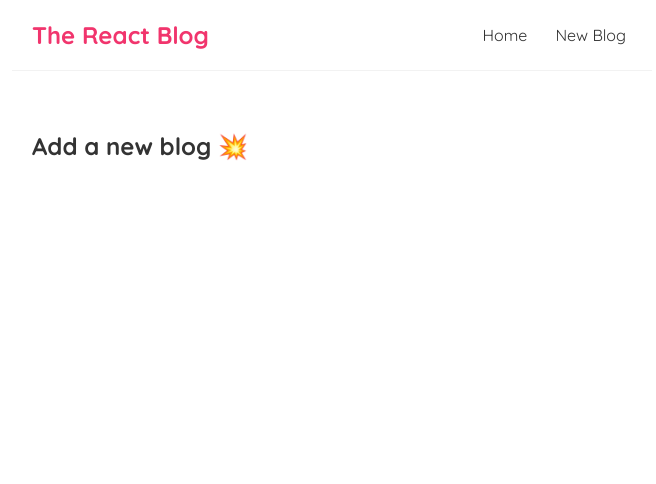
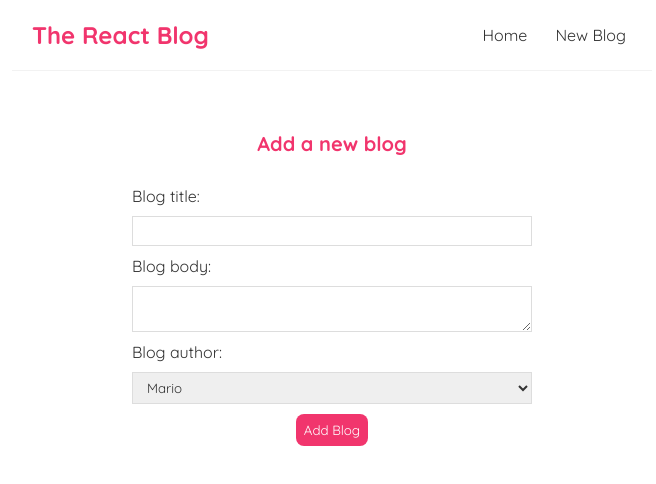
Before and after one commit to tomiev/react-blog, a React (Create React App) app: page /create in a window 1280 px wide. Shown: the top 484 px of the page, without its empty margins (308-964 px from the left). Built offline with nearby package versions, Linux system fonts and the light colour scheme.

Commit message:
Blog details formatting and create blog page

```diff
--- a/src/BlogDetails.js
+++ b/src/BlogDetails.js
@@ -1,11 +1,21 @@
 import { useParams } from "react-router-dom/cjs/react-router-dom.min";
+import useFetch from "./useFetch";
 
 const BlogDetails = () => {
   const { id } = useParams();
+  const { data: blog, error, isPending } = useFetch('http://localhost:8000/blogs/' + id)
 
   return (
     <div className="blog-details">
-      <h2>Blog Details - { id }</h2>
+      { isPending && <div>Loading...</div> }
+      { error && <div>Error</div> }
+      { blog && (
+        <article>
+          <h2>{ blog.title }</h2>
+          <p>Written by { blog.author }</p>
+          <div>{ blog.body }</div>
+        </article>
+      ) }
     </div>
    );
 }
--- a/src/Create.js
+++ b/src/Create.js
@@ -1,7 +1,37 @@
+import { useState } from "react";
+
 const Create = () => {
+  const [title, setTitle] = useState('');
+  const [body, setBody] = useState('');
+  const [author, setAuthor] = useState('Mario');
+
   return (
     <div className="create">
-      <h2>Add a new blog 💥</h2>
+      <h2>Add a new blog</h2>
+      <form>
+        <label>Blog title:</label>
+        <input
+          type="text"
+          required
+          value={title}
+          onChange={(e) => setTitle(e.target.value)}
+        />
+        <label>Blog body:</label>
+        <textarea
+          required
+          value={body}
+          onChange={(e) => setBody(e.target.value)}
+        ></textarea>
+        <label>Blog author:</label>
+        <select
+          value={author}
+          onChange={(e) => setAuthor(e.target.value)}
+        >
+          <option value="Mario">Mario</option>
+          <option value="Yoshi">Yoshi</option>
+        </select>
+        <button>Add Blog</button>
+      </form>
     </div>
    );
 }
--- a/src/index.css
+++ b/src/index.css
@@ -60,3 +60,59 @@
 .blog-preview a {
   text-decoration: none;
 }
+
+/* blog details page */
+.blog-details h2 {
+  font-size: 20px;
+  color: #f1356d;
+  margin-bottom: 10px;
+}
+
+.blog-details div {
+  margin: 20px 0;
+}
+
+.blog-details button {
+  background: #f1356d;
+  color: #fff;
+  border: 0;
+  padding: 8px;
+  border-radius: 8px;
+  cursor: pointer;
+}
+
+/* create new blog form */
+.create {
+  max-width: 400px;
+  margin: 0 auto;
+  text-align: center;
+}
+
+.create label {
+  text-align: left;
+  display: block;
+}
+
+.create h2 {
+  font-size: 20px;
+  color: #f1356d;
+  margin-bottom: 30px;
+}
+
+.create input, .create textarea, .create select {
+  width: 100%;
+  padding: 6px 10px;
+  margin: 10px 0;
+  border: 1px solid #ddd;
+  box-sizing: border-box;
+  display: block;
+}
+
+.create button {
+  background: #f1356d;
+  color: #fff;
+  border: 0;
+  padding: 8px;
+  border-radius: 8px;
+  cursor: pointer;
+}
```
